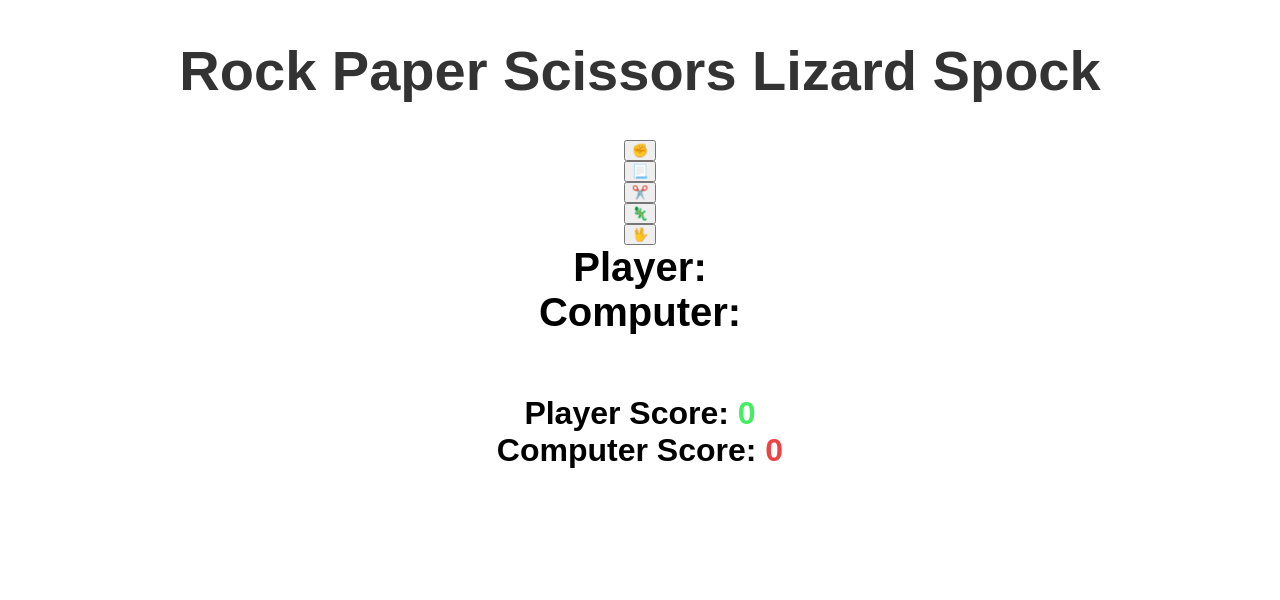
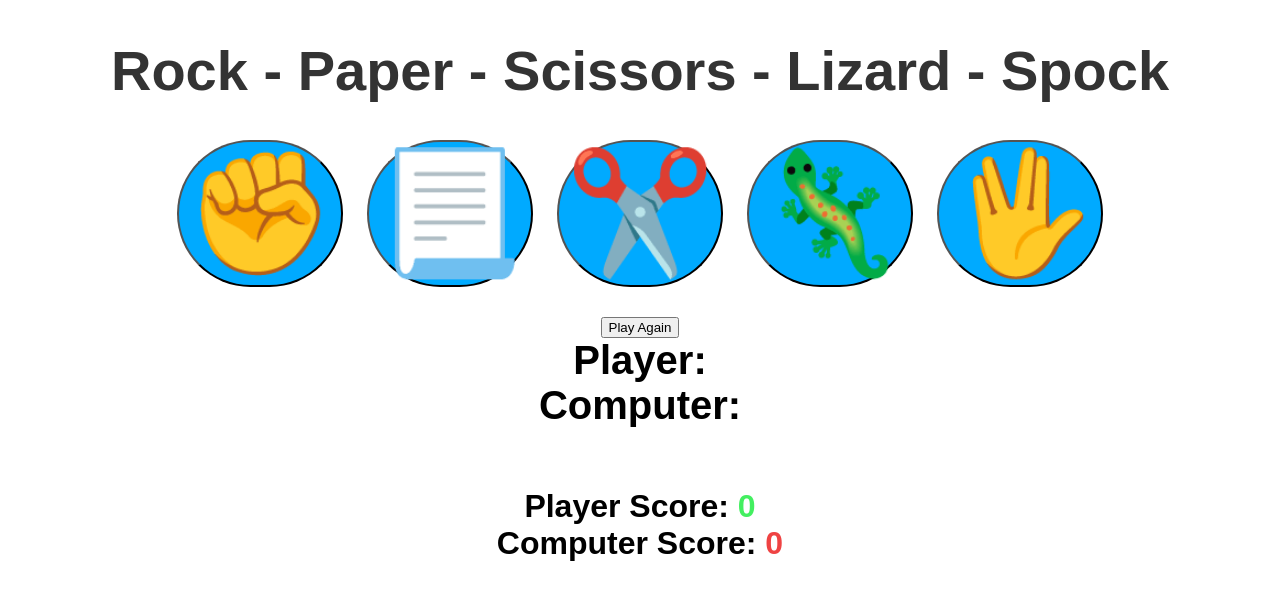
Before and after one commit to liamd416/P2-Resub-RockPaperScissorsLizardSpock, a plain HTML site: page index.html in a window 1280 px wide. Drawn offline with Linux system fonts and the light colour scheme.

Commit message:
add switch case for button pick conditions. text not changes green if player wins, red if computer wins

```diff
--- a/assets/css/style.css
+++ b/assets/css/style.css
@@ -10,20 +10,22 @@ body {
 h1 {
     font-size: 3.5rem;
     color: hsl(0, 0%, 20%);
+
 }
 
 .choices {
     margin-bottom: 30px;
 }
+.choices button {
 
-.choices button {
     font-size: 7.5rem;
     min-width: 160px;
     margin: 0 10px;
-    border-radius: 160px;
+    border-radius: 250px;
     background-color: hsl(200, 100%, 50%);
     cursor: pointer;
-    background-color: 0.5 ease;
+    background-color: 0.5s ease;
+
 }
 
 .choices button:hover {
@@ -32,17 +34,18 @@ h1 {
 
 #playerDisplay, #computerDisplay{
     font-size: 2.5rem;
+
 }
 #resultDisplay{
-    font-size:5rem;
+    font-size: 5rem;
     margin: 30px 0;
 }
 .scoreDisplay{
     font-size: 2rem;
 }
-.greenText, #playerScoreDisplay {
-    color: hsl(130, 84%, 60%)
+.greenText, #playerScoreDisplay{
+    color:hsl(130, 84%, 60%)
 }
 .redText, #computerScoreDisplay{
-    color: hsl(0, 84%, 60%);
+    color: hsl(0, 84%, 60%)
 }
--- a/assets/script/script.js
+++ b/assets/script/script.js
@@ -4,9 +4,9 @@ const computerDisplay = document.getElementById("computerDisplay");
 const resultDisplay = document.getElementById("resultDisplay");
 const playerScoreDisplay = document.getElementById("playerScoreDisplay");
 const computerScoreDisplay = document.getElementById("computerScoreDisplay");
-const resetGame = document.getElementById("resetGame")
 let playerScore = 0;
 let computerScore = 0;
+
 
 function playGame(playerChoice){
 
@@ -14,11 +14,10 @@ function playGame(playerChoice){
     let result = "";
 
     if(playerChoice === computerChoice) {
-        result = "IT'S A TIE!";
+        result = "IT's A TIE!";
     }
-    else {
+    else{
         switch(playerChoice){
-
             case "✊":
                 result = (computerChoice === "✂️" || computerChoice === "🦎") ? "YOU WIN!" : "YOU LOSE!";
                 break;
@@ -34,6 +33,7 @@ function playGame(playerChoice){
             case "🖖":
                 result = (computerChoice === "✂️" || computerChoice === "✊") ? "YOU WIN!" : "YOU LOSE!";
                 break;
+        }
 
     }
 
@@ -42,5 +42,18 @@ function playGame(playerChoice){
     resultDisplay.textContent = result;
 
     resultDisplay.classList.remove("greenText", "redText");
+
+    switch(result){
+        case "YOU WIN!":
+            resultDisplay.classList.add("greenText");
+            playerScore++;
+            playerScoreDisplay.textContent = playerScore;
+            break;
+        case "YOU LOSE!":
+            resultDisplay.classList.add("redText");
+            computerScore++;
+            computerScoreDisplay.textContent = computerScore;
+            break;
     }
+
 }
--- a/index.html
+++ b/index.html
@@ -6,13 +6,19 @@
     <title>Rock Paper Scissors Lizard Spock</title>
     <link rel="stylesheet" href="./assets/css/style.css">
 </head>
+
 <body>
-    <h1>Rock Paper Scissors Lizard Spock</h1>
-    <button onclick="playGame('✊')">✊</button>
-    <button onclick="playGame('📃')">📃</button>
-    <button onclick="playGame('✂️')">✂️</button>
-    <button onclick="playGame('🦎')">🦎</button>
-    <button onclick="playGame('🖖')">🖖</button>
+    <h1>Rock - Paper - Scissors  - Lizard - Spock</h1>
+
+    <div class="choices">
+        <button onclick="playGame('✊')">✊</button>
+        <button onclick="playGame('📃')">📃</button>
+        <button onclick="playGame('✂️')">✂️</button>
+        <button onclick="playGame('🦎')">🦎</button>
+        <button onclick="playGame('🖖')">🖖</button>
+    </div>
+
+    <div class="resetGame"><button class="resetButton">Play Again</button></div>
 
     <div id="playerDisplay">Player: </div>
     <div id="computerDisplay">Computer: </div>
@@ -26,5 +32,7 @@
         <span id="computerScoreDisplay">0</span>
 
     </div>
+
+    <script src="./assets/script/script.js"></script>
 </body>
 </html>
```
Lines whose indentation alone changed are shown as unchanged.
